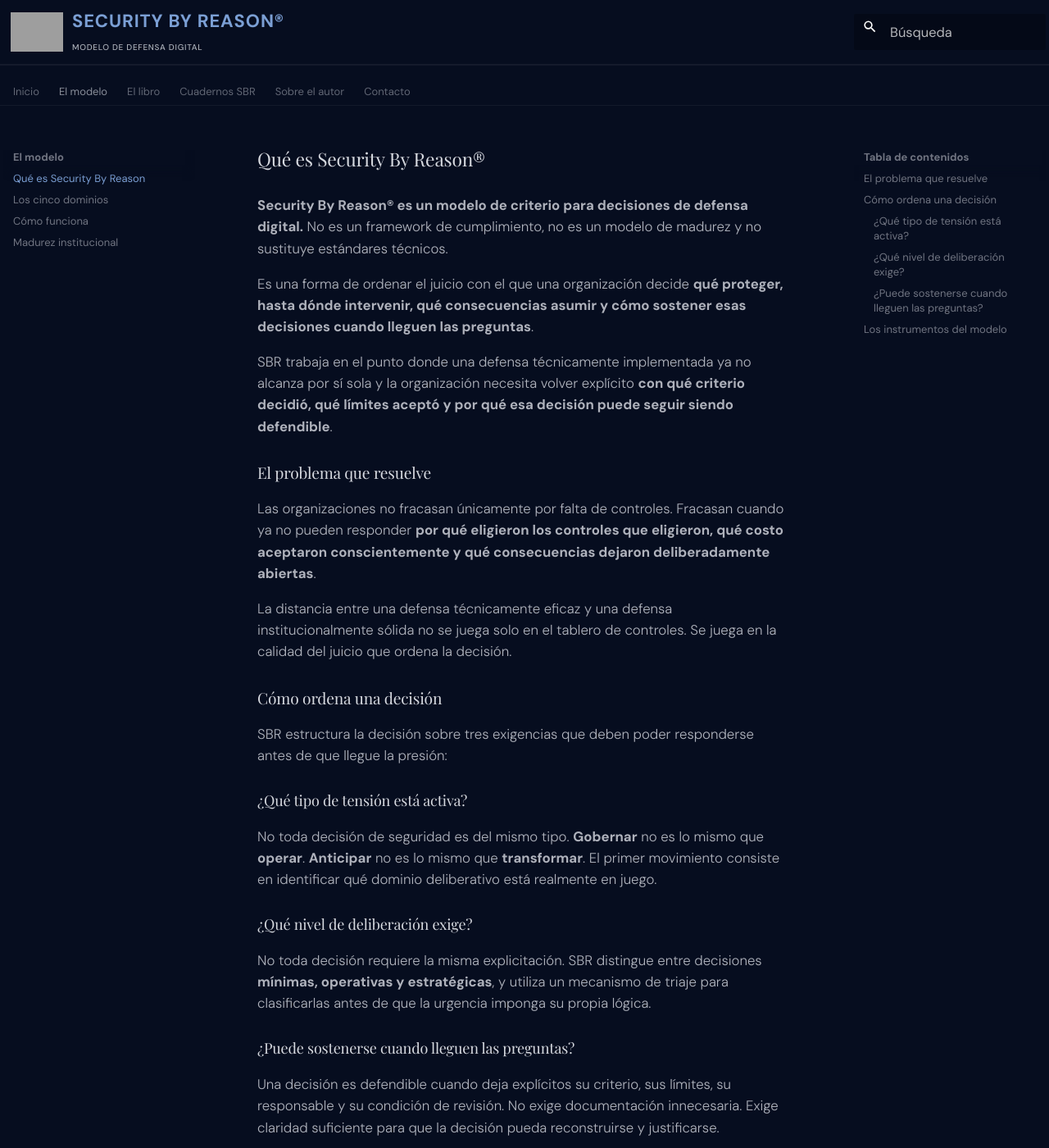
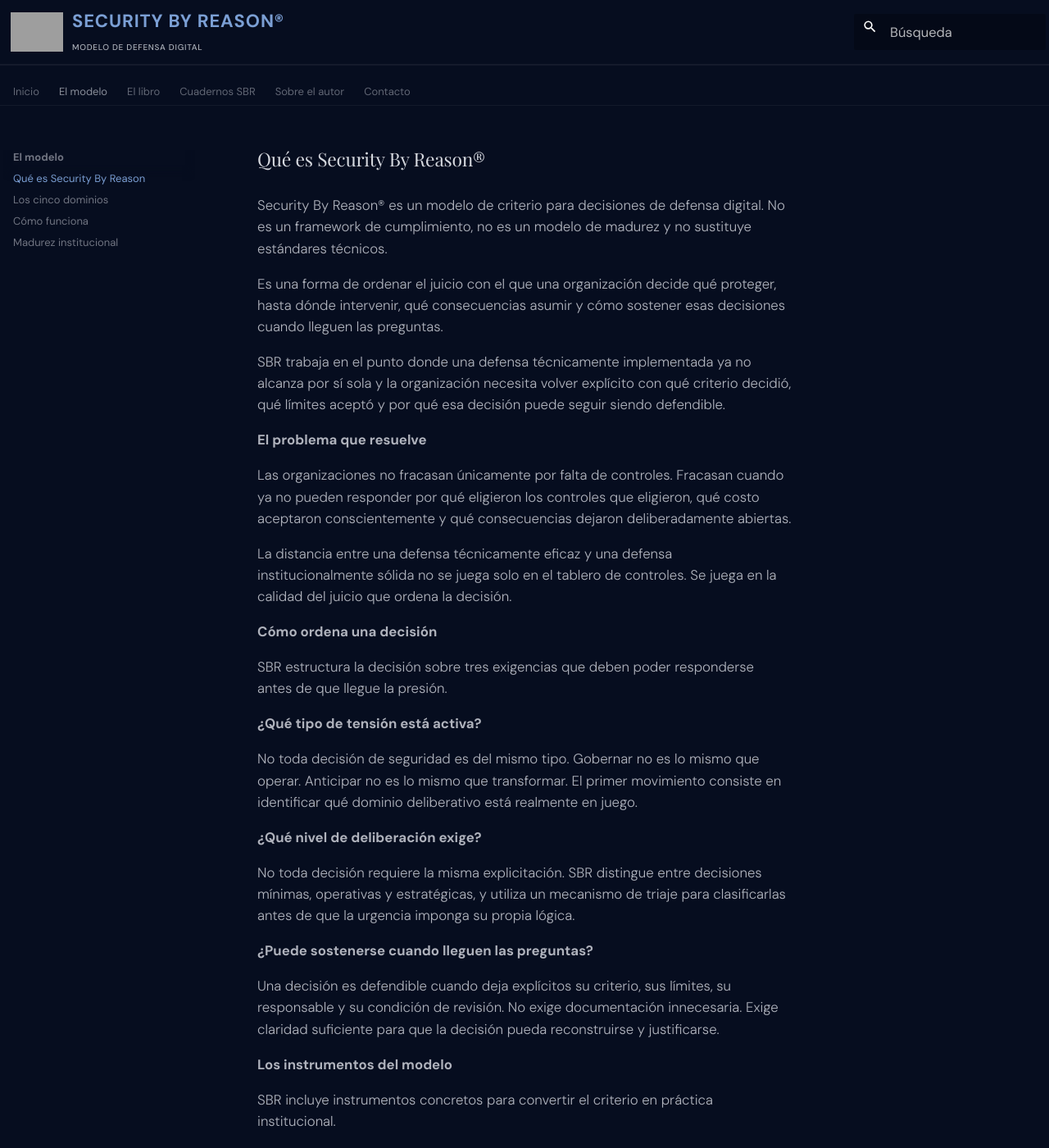
Before and after one commit to danielsasia/sbr-site, an MkDocs documentation site: the page built from docs/modelo/intro.md, in a window 1280 px wide and 1400 px high. Shown: the whole window at 82% size. Built offline with MkDocs 1.6.1 and Material for MkDocs 9.7.7, drawn with Linux system fonts in a browser that asks for light colours; some web fonts are replaced; some of the changed text lies outside the part shown; grey boxes are pictures that could not be loaded.

Commit message:
Update intro.md

```diff
--- a/docs/modelo/intro.md
+++ b/docs/modelo/intro.md
@@ -1,41 +1,41 @@
 # Qué es Security By Reason®
 
-**Security By Reason® es un modelo de criterio para decisiones de defensa digital.** No es un framework de cumplimiento, no es un modelo de madurez y no sustituye estándares técnicos.
+Security By Reason® es un modelo de criterio para decisiones de defensa digital. No es un framework de cumplimiento, no es un modelo de madurez y no sustituye estándares técnicos.
 
-Es una forma de ordenar el juicio con el que una organización decide **qué proteger, hasta dónde intervenir, qué consecuencias asumir y cómo sostener esas decisiones cuando lleguen las preguntas**.
+Es una forma de ordenar el juicio con el que una organización decide qué proteger, hasta dónde intervenir, qué consecuencias asumir y cómo sostener esas decisiones cuando lleguen las preguntas.
 
-SBR trabaja en el punto donde una defensa técnicamente implementada ya no alcanza por sí sola y la organización necesita volver explícito **con qué criterio decidió, qué límites aceptó y por qué esa decisión puede seguir siendo defendible**.
+SBR trabaja en el punto donde una defensa técnicamente implementada ya no alcanza por sí sola y la organización necesita volver explícito con qué criterio decidió, qué límites aceptó y por qué esa decisión puede seguir siendo defendible.
 
-## El problema que resuelve
+**El problema que resuelve**
 
-Las organizaciones no fracasan únicamente por falta de controles. Fracasan cuando ya no pueden responder **por qué eligieron los controles que eligieron, qué costo aceptaron conscientemente y qué consecuencias dejaron deliberadamente abiertas**.
+Las organizaciones no fracasan únicamente por falta de controles. Fracasan cuando ya no pueden responder por qué eligieron los controles que eligieron, qué costo aceptaron conscientemente y qué consecuencias dejaron deliberadamente abiertas.
 
 La distancia entre una defensa técnicamente eficaz y una defensa institucionalmente sólida no se juega solo en el tablero de controles. Se juega en la calidad del juicio que ordena la decisión.
 
-## Cómo ordena una decisión
+**Cómo ordena una decisión**
 
-SBR estructura la decisión sobre tres exigencias que deben poder responderse antes de que llegue la presión:
+SBR estructura la decisión sobre tres exigencias que deben poder responderse antes de que llegue la presión.
 
-### ¿Qué tipo de tensión está activa?
+**¿Qué tipo de tensión está activa?**
 
-No toda decisión de seguridad es del mismo tipo. **Gobernar** no es lo mismo que **operar**. **Anticipar** no es lo mismo que **transformar**. El primer movimiento consiste en identificar qué dominio deliberativo está realmente en juego.
+No toda decisión de seguridad es del mismo tipo. Gobernar no es lo mismo que operar. Anticipar no es lo mismo que transformar. El primer movimiento consiste en identificar qué dominio deliberativo está realmente en juego.
 
-### ¿Qué nivel de deliberación exige?
+**¿Qué nivel de deliberación exige?**
 
-No toda decisión requiere la misma explicitación. SBR distingue entre decisiones **mínimas, operativas y estratégicas**, y utiliza un mecanismo de triaje para clasificarlas antes de que la urgencia imponga su propia lógica.
+No toda decisión requiere la misma explicitación. SBR distingue entre decisiones mínimas, operativas y estratégicas, y utiliza un mecanismo de triaje para clasificarlas antes de que la urgencia imponga su propia lógica.
 
-### ¿Puede sostenerse cuando lleguen las preguntas?
+**¿Puede sostenerse cuando lleguen las preguntas?**
 
 Una decisión es defendible cuando deja explícitos su criterio, sus límites, su responsable y su condición de revisión. No exige documentación innecesaria. Exige claridad suficiente para que la decisión pueda reconstruirse y justificarse.
 
-## Los instrumentos del modelo
+**Los instrumentos del modelo**
 
-SBR incluye instrumentos concretos para convertir el criterio en práctica institucional:
+SBR incluye instrumentos concretos para convertir el criterio en práctica institucional.
 
-- **Triaje deliberativo**: para clasificar qué decisiones requieren deliberación explícita antes de que la urgencia decida por la organización.
-- **Registro mínimo defendible**: para dejar rastro de por qué se decidió así, con qué límites y quién responde.
-- **Bitácora Institucional de Tensiones (BIT)**: para que el criterio no dependa de la memoria de quien decidió.
-- **Madurez institucional del criterio**: para evaluar si la calidad de la decisión pertenece a la organización o solo a las personas que hoy la sostienen.
+- **Triaje deliberativo:** para clasificar qué decisiones requieren deliberación explícita antes de que la urgencia decida por la organización.
+- **Registro mínimo defendible:** para dejar rastro de por qué se decidió así, con qué límites y quién responde.
+- **Bitácora Institucional de Tensiones (BIT):** para que el criterio no dependa de la memoria de quien decidió.
+- **Madurez institucional del criterio:** para evaluar si la calidad de la decisión pertenece a la organización o solo a las personas que hoy la sostienen.
 
 El desarrollo completo de estos instrumentos está en el libro.
 
```
